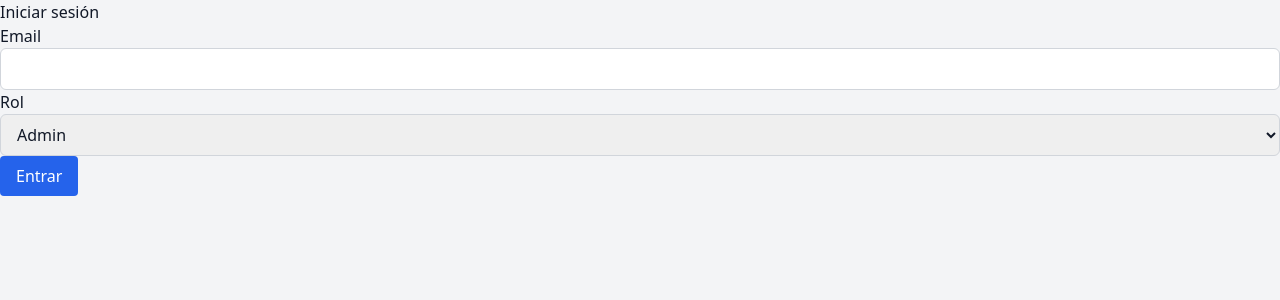
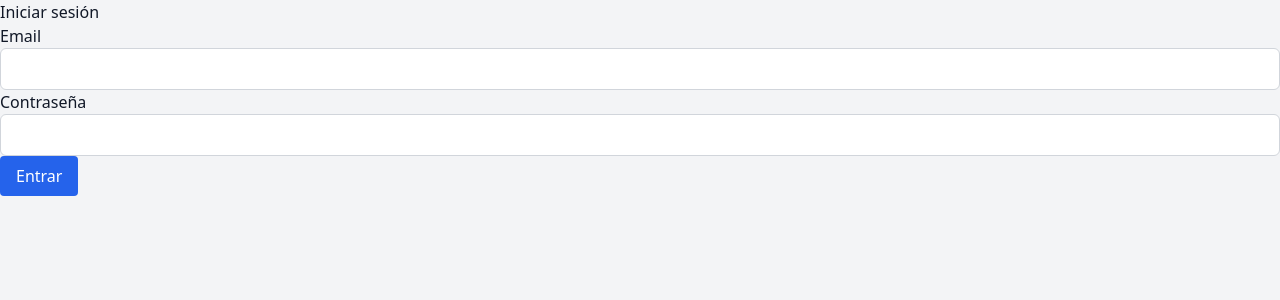
Before and after one commit to dantevatani10/proyect-med, a React (Vite) app in the folder M8MED/: page / in a window 1280 px wide. Shown: the top 300 px of the page. Built offline with nearby package versions, Linux system fonts and the light colour scheme.

Commit message:
cambios en login y navbar
eran los culpables de un loop de carga en la pagina

```diff
--- a/M8MED/src/components/Navbar.tsx
+++ b/M8MED/src/components/Navbar.tsx
@@ -2,7 +2,9 @@ import { Link, useNavigate } from 'react-router-dom'
 import { useUserStore } from '../store/useUserStore'
 
 export default function Navbar() {
-  const { user, logout } = useUserStore((state) => ({ user: state.user, logout: state.logout }))
+  // Recuperamos cada valor por separado para no crear objetos nuevos en cada render
+  const user = useUserStore((state) => state.user)
+  const logout = useUserStore((state) => state.logout)
   const navigate = useNavigate()
 
   const handleLogout = () => {
@@ -18,7 +20,8 @@ export default function Navbar() {
       {user && (
         <div className="flex items-center space-x-4">
           <span className="text-gray-700">
-            {user.email} (<span className="font-medium capitalize">{user.rol}</span>)
+            {user.email} (
+            <span className="font-medium capitalize">{user.rol}</span>)
           </span>
           {user.rol === 'admin' && (
             <Link to="/pacientes" className="text-blue-600 hover:underline">
--- a/M8MED/src/pages/Login.tsx
+++ b/M8MED/src/pages/Login.tsx
@@ -4,17 +4,22 @@ import { useUserStore } from '../store/useUserStore'
 
 export default function Login() {
   const [email, setEmail] = useState('')
-  const [rol, setRol] = useState<'admin' | 'medico'>('admin')
+  const [password, setPassword] = useState('')
   const setUser = useUserStore((state) => state.setUser)
   const navigate = useNavigate()
 
   const handleSubmit = (e: React.FormEvent) => {
     e.preventDefault()
-    setUser({ email, rol }) // <-- CORREGIDO: Pasa el objeto { email, rol }
-    if (rol === 'admin') {
+
+    // Comprobamos credenciales fijas
+    if (email === 'admin@test.com' && password === '1234') {
+      setUser({ email, rol: 'admin' })
       navigate('/dashboard-admin')
+    } else if (email === 'medico@test.com' && password === '1234') {
+      setUser({ email, rol: 'medico' })
+      navigate('/dashboard-medico')
     } else {
-      navigate('/dashboard-medico')
+      alert('Credenciales incorrectas')
     }
   }
 
@@ -35,15 +40,14 @@ export default function Login() {
           </div>
 
           <div>
-            <label className="block text-sm font-medium">Rol</label>
-            <select
-              value={rol}
-              onChange={(e) => setRol(e.target.value as 'admin' | 'medico')}
+            <label className="block text-sm font-medium">Contraseña</label>
+            <input
+              type="password"
               className="input w-full"
-            >
-              <option value="admin">Admin</option>
-              <option value="medico">Médico</option>
-            </select>
+              value={password}
+              onChange={(e) => setPassword(e.target.value)}
+              required
+            />
           </div>
 
           <button type="submit" className="btn w-full">
```
